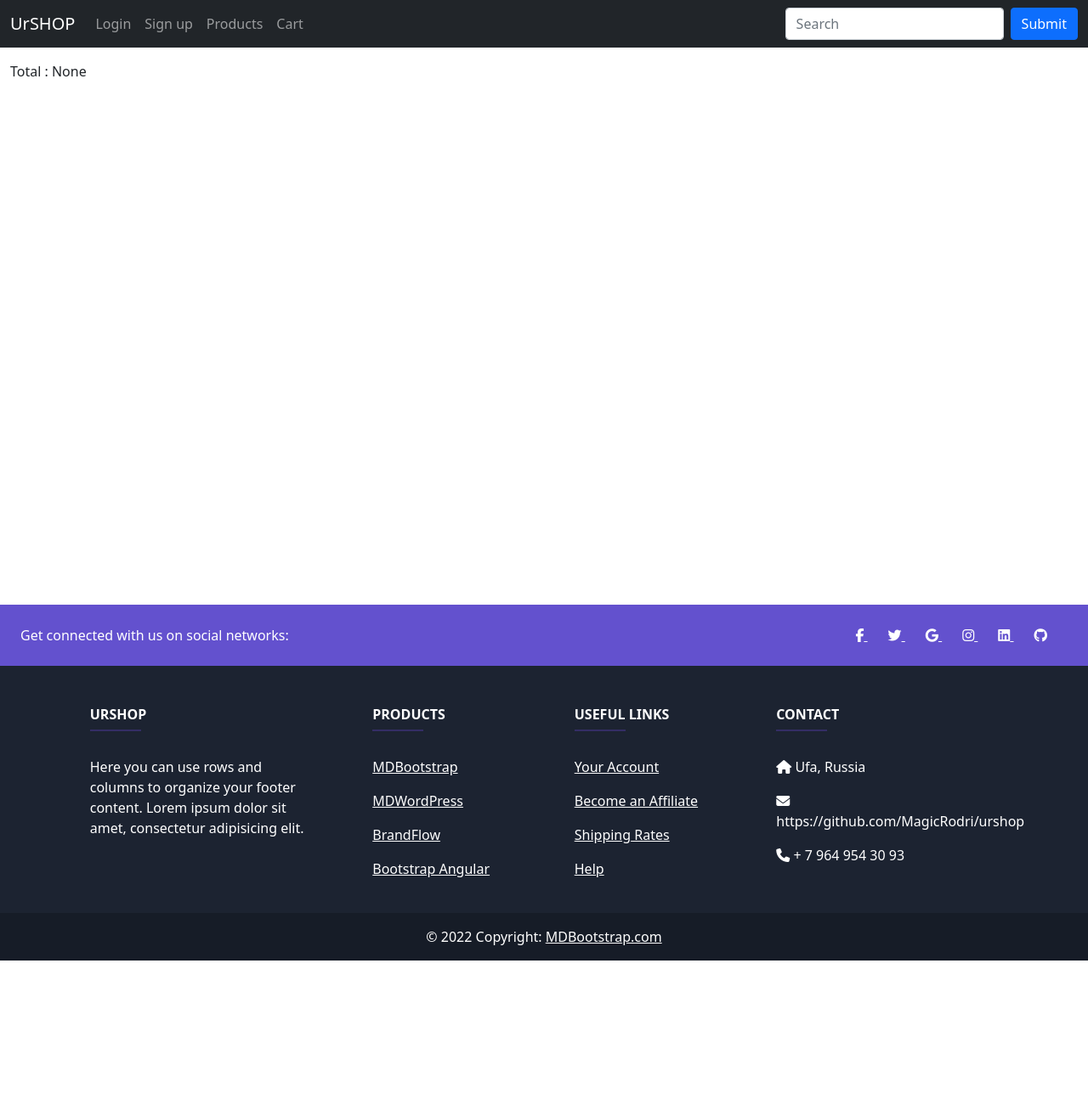
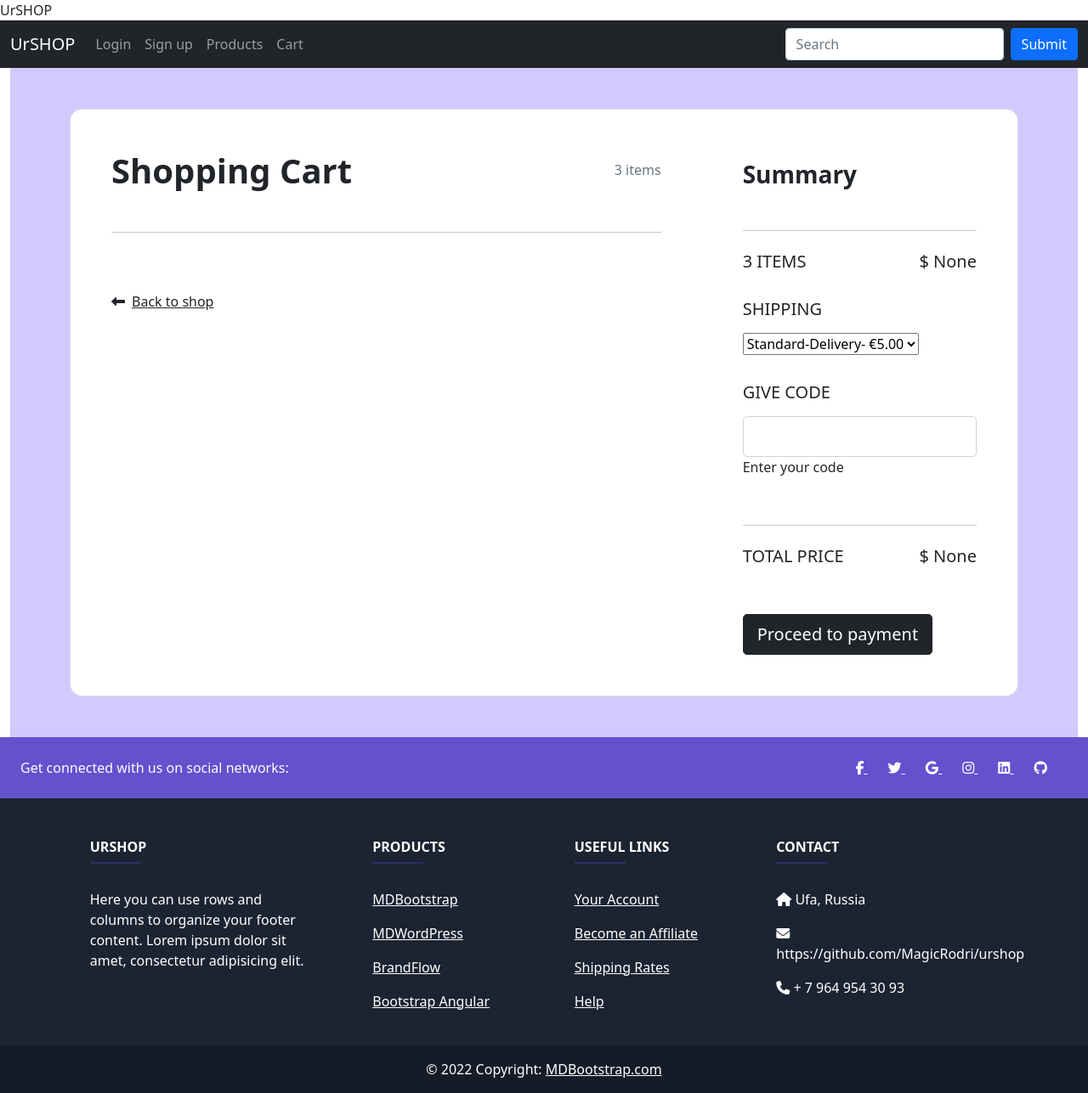
Before and after one commit to MagicRodri/urshop, a Django app: page /carts/detail/ in a window 1280 px wide. Shown: the whole page at 85% size. Before the commit the page ends 1131 px from the top, so only its background shows below. Run offline with Django 4.2, Linux system fonts and the light colour scheme; data comes from the database, SQL or seed files in the repository; data that the repository does not hold is empty; some libraries are stand-ins or nearby versions.

Commit message:
Added a bootstrap cart template

```diff
--- a/carts/templates/carts/cart_detail.html
+++ b/carts/templates/carts/cart_detail.html
@@ -1,15 +1,116 @@
 {% extends '_base.html' %}
+{% load static %}
 
+{% block css %}
+    <link rel="stylesheet" href={% static 'carts/css/cart_detail.css' %}
+{% endblock css %}
 
 {% block content %}
 
-    <div>
-        <ul>
-            {% for item in items %}
-                <li>Name :{{item.name}}  Quantity : {{item.quantity}} Price : {{item.price}} </li>
-            {% endfor %}
+<section class="h-100 h-custom" style="background-color: #d2c9ff;">
+    <div class="container py-5 h-100">
+      <div class="row d-flex justify-content-center align-items-center h-100">
+        <div class="col-12">
+          <div class="card card-registration card-registration-2" style="border-radius: 15px;">
+            <div class="card-body p-0">
+              <div class="row g-0">
+                <div class="col-lg-8">
+                  <div class="p-5">
+                    <div class="d-flex justify-content-between align-items-center mb-5">
+                      <h1 class="fw-bold mb-0 text-black">Shopping Cart</h1>
+                      <h6 class="mb-0 text-muted">3 items</h6>
+                    </div>
 
-        </ul>
-        <p>Total : {{cart.total}}</p>
+                    <hr class="my-4">
+                    {% for item in items %}
+                        <div class="row mb-4 d-flex justify-content-between align-items-center">
+                            <div class="col-md-2 col-lg-2 col-xl-2">
+                            <img
+                                src={{item.product.images.first.image.url}}
+                                class="img-fluid rounded-3" alt="Cotton T-shirt">
+                            </div>
+                            <div class="col-md-3 col-lg-3 col-xl-3">
+                            <h6 class="text-muted">Shirt</h6>
+                            <h6 class="text-black mb-0">{{item.name}}</h6>
+                            </div>
+                            <div class="col-md-3 col-lg-3 col-xl-2 d-flex">
+                            <button class="btn btn-link px-2"
+                                onclick="this.parentNode.querySelector('input[type=number]').stepDown()">
+                                <i class="fas fa-minus"></i>
+                            </button>
+
+                            <input id="form1" min="0" name="quantity" value={{item.quantity}} type="number"
+                                class="form-control form-control-sm" />
+
+                            <button class="btn btn-link px-2"
+                                onclick="this.parentNode.querySelector('input[type=number]').stepUp()">
+                                <i class="fas fa-plus"></i>
+                            </button>
+                            </div>
+                            <div class="col-md-3 col-lg-2 col-xl-2 offset-lg-1">
+                            <h6 class="mb-0">${{item.total}}</h6>
+                            </div>
+                            <div class="col-md-1 col-lg-1 col-xl-1 text-end">
+                            <a href="#!" class="text-muted"><i class="fas fa-times"></i></a>
+                            </div>
+                        </div>
+
+                        <hr class="my-4">
+                    {% endfor %}
+                    <div class="pt-5">
+                      <h6 class="mb-0"><a href="#!" class="text-body"><i
+                            class="fas fa-long-arrow-alt-left me-2"></i>Back to shop</a></h6>
+                    </div>
+                  </div>
+                </div>
+                <div class="col-lg-4 bg-grey">
+                  <div class="p-5">
+                    <h3 class="fw-bold mb-5 mt-2 pt-1">Summary</h3>
+                    <hr class="my-4">
+
+                    <div class="d-flex justify-content-between mb-4">
+                      <h5 class="text-uppercase">3 items</h5>
+                      <h5>$ {{cart.total}}</h5>
+                    </div>
+
+                    <h5 class="text-uppercase mb-3">Shipping</h5>
+
+                    <div class="mb-4 pb-2">
+                      <select class="select">
+                        <option value="1">Standard-Delivery- €5.00</option>
+                        <option value="2">Two</option>
+                        <option value="3">Three</option>
+                        <option value="4">Four</option>
+                      </select>
+                    </div>
+
+                    <h5 class="text-uppercase mb-3">Give code</h5>
+
+                    <div class="mb-5">
+                      <div class="form-outline">
+                        <input type="text" id="form3Examplea2" class="form-control form-control-lg" />
+                        <label class="form-label" for="form3Examplea2">Enter your code</label>
+                      </div>
+                    </div>
+
+                    <hr class="my-4">
+
+                    <div class="d-flex justify-content-between mb-5">
+                      <h5 class="text-uppercase">Total price</h5>
+                      <h5>$ {{cart.total}}</h5>
+                    </div>
+
+                    <button type="button" class="btn btn-dark btn-block btn-lg"
+                      data-mdb-ripple-color="dark">Proceed to payment</button>
+
+                  </div>
+                </div>
+              </div>
+            </div>
+          </div>
+        </div>
+      </div>
     </div>
+</section>
+
 {% endblock content %}
--- a/carts/views.py
+++ b/carts/views.py
@@ -5,7 +5,6 @@
 
 from products.models import Product
 from .models import CartItem,Cart
-from .utils import get_cart_id
 # Create your views here.
 
 
--- a/static/css/base.css
+++ b/static/css/base.css
@@ -1,4 +1,4 @@
 
 main{
-    min-height: 80vh;
+    min-height: 90vh;
 }
--- a/urshop/settings.py
+++ b/urshop/settings.py
@@ -143,6 +143,7 @@
 
 STATIC_URL = 'static/'
 STATIC_ROOT = BASE_DIR / 'statifiles'
+
 STATICFILES_DIRS = [
     BASE_DIR / 'static'
 ]
```
Also changed, not shown: static/carts/css/cart_detail.css (added, +34 -0 lines), urshop/urls.py (line endings or trailing spaces).
